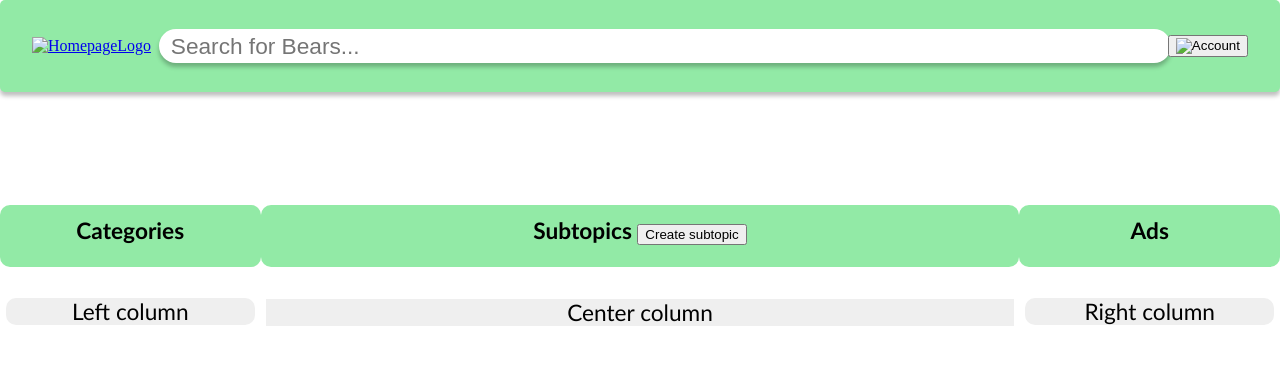
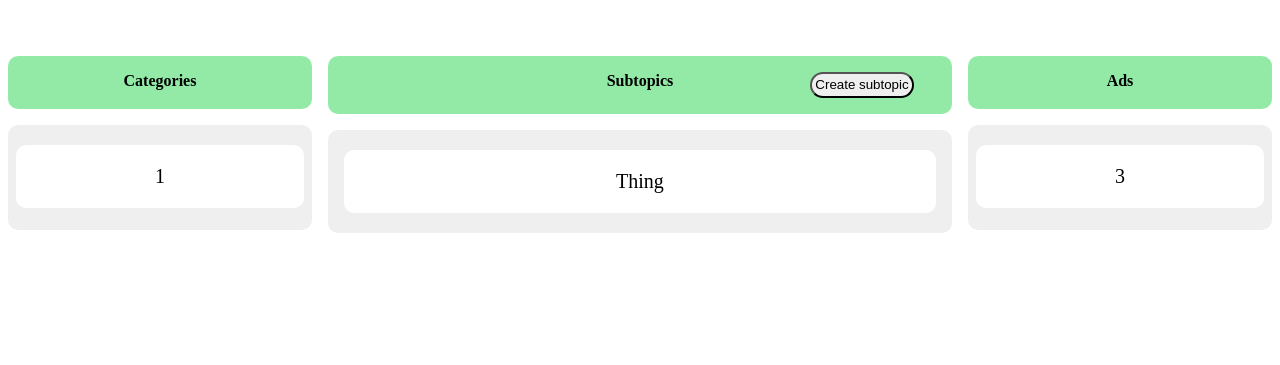
Before and after one commit to COSC360-Team13/DiscussionForumProject, a PHP site: page /html/SearchResultsPage.html in a window 1280 px wide. Shown: the top 365 px of the page. Run offline with PHP 8.4, Linux system fonts and the light colour scheme; a stand-in replaces the project's code that opens the database connection.

Commit message:
Started implementation for search functionality

```diff
--- a/html/SearchResultsPage.html
+++ b/html/SearchResultsPage.html
@@ -1,50 +1,44 @@
 <!DOCTYPE html>
 <html lang="en">
 <head>
-    <meta charset="UTF-8">
     <link rel="stylesheet" href="../css/reset.css">
-    <link rel="stylesheet" href="../css/SearchResults.css">
+    <link rel="stylesheet" href="../css/mainPage.css">
     <title>Search Results</title>
 </head>
-<header>
-    <nav class="navbar">
-        <div class="logo"><a href="mainPage.html"><img src="" alt="HomepageLogo"></a></div>
-        <div class="searchbar">
-            <input type="text" placeholder="Search for Bears..." \>
-        </div>
-        <div class="account"><button><img src="" alt="Account"></button></div>
-    </nav>
-</header>
+<?php include 'navBar.php'; ?>
 <body>
 <div id="breadcrumbs"></div>
-<div class="content">
-    <div class="columnHeaders">
-        <div id="leftHeader"><h2>Categories</h2>
-            <br>
-            <br>
 <div class="columns">
-                <div id="leftColumn">Left column</div>
+    <div class="grid-container">
+        <div class="grid-header">
+            <h2>Categories</h2>
+        </div>
+        <div class="grid-entry">
+            <div class="grid-item">1</div>
         </div>
     </div>
-        <div id="centerHeader"><h2>Subtopics  <button>Create subtopic</button></h2>
-            <br>
-            <br>
-            <div class="columns">
-                <div id="centerColumn">
-                    <div class="subtopics">Center column</div>
+    <div class="grid-container">
+        <div class="grid-header center">
+            <span></span>
+            <h2>Subtopics</h2>
+            <button class="newTopic">Create subtopic</button>
+        </div>
+        <div class="grid-entry">
+            <div class="grid-item">Thing</div>
         </div>
     </div>
+    <div class="grid-container">
+        <div class="grid-header">
+            <h2>Ads</h2>
         </div>
-        <div id="rightHeader"><h2>Ads</h2>
-            <br>
-            <br>
-            <div class="columns">
-                <div id="rightColumn">Right column</div>
+        <div class="grid-entry">
+            <a href="#"><div class="grid-item">3</div></a>
         </div>
     </div>
 </div>
 
+</body>
+<footer>
 
-</div>
-</body>
+</footer>
 </html>
--- a/html/navBar.php
+++ b/html/navBar.php
@@ -5,7 +5,7 @@
     <nav class="navbar">
         <div class="logo"><a href="mainPage.php"><img src="" alt="HomepageLogo"></a></div>
         <div class="searchbar">
-            <input type="text" placeholder="Search for Bears..." \></div>
+            <input type="text" placeholder="Search for Bears..." \><button class="searchButton" onclick="search()">Search</button></div>
         <div class="account"><button><img src="" alt="Account"></button></div>
     </nav>
 </header>
--- /dev/null
+++ b/scripts/searchBar.js
@@ -0,0 +1,3 @@
+function search(){
+    $()
+}
```
Also changed, not shown: css/navBar.css (+18 -1 lines). Lines whose indentation alone changed are shown as unchanged.
